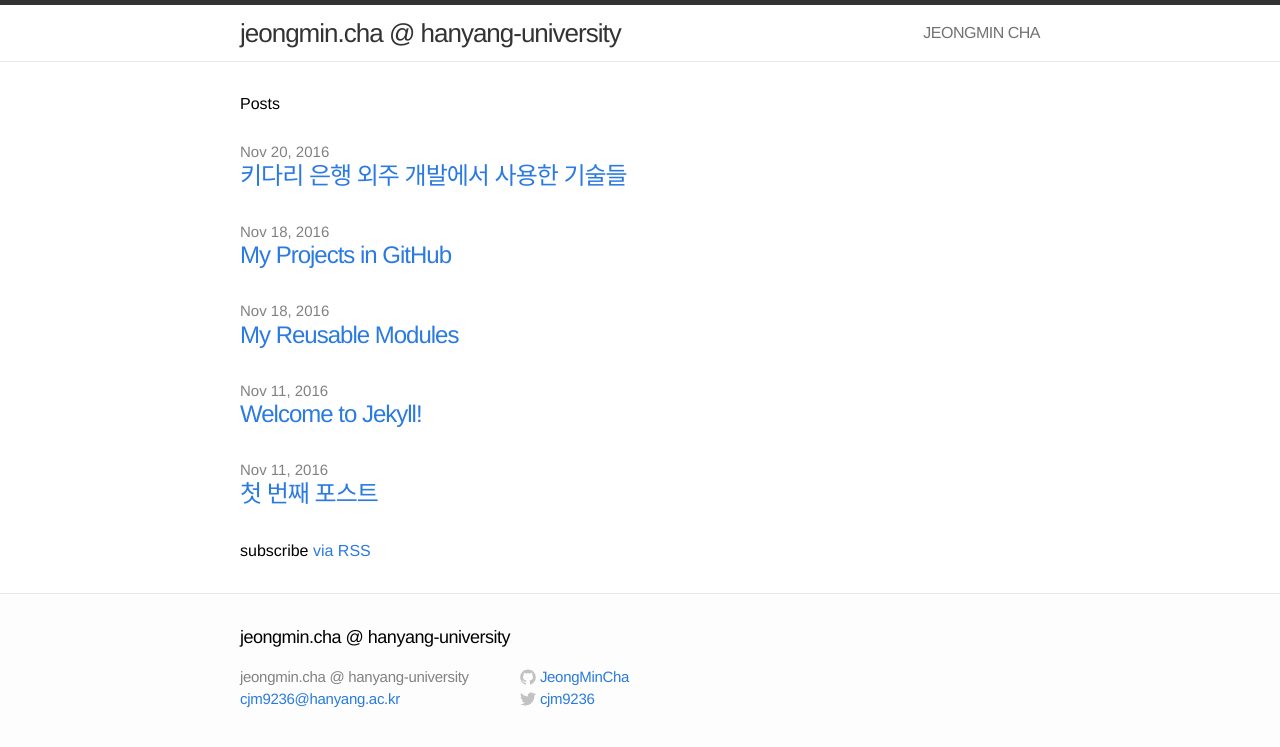
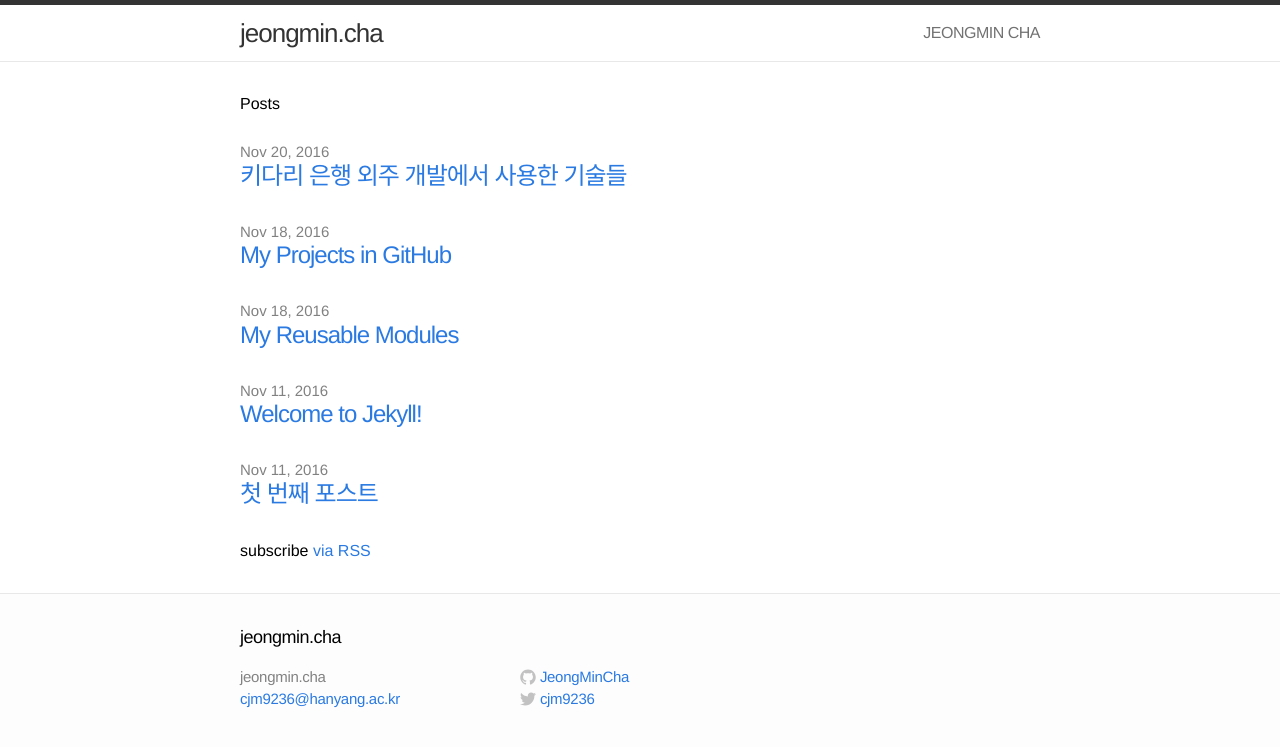
Before and after one commit to JeongMinCha/jeongmincha.github.com, a Jekyll site: the page built from index.html, in a window 1280 px wide. Shown: the top 747 px of the page. Built offline with Jekyll 4.4.1, drawn with Linux system fonts in a browser that asks for light colours.

Commit message:
Make title = 'jeongmin.cha'

```diff
--- a/_config.yml
+++ b/_config.yml
@@ -1,5 +1,5 @@
 # Site settings
-title: jeongmin.cha @ hanyang-university
+title: jeongmin.cha
 email: cjm9236@hanyang.ac.kr
 
 twitter_username: cjm9236
```
